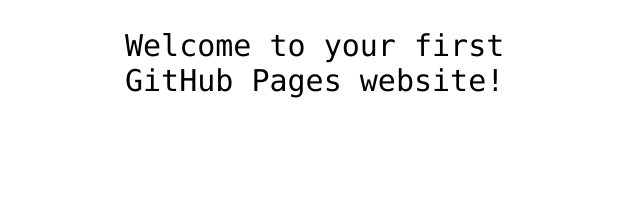
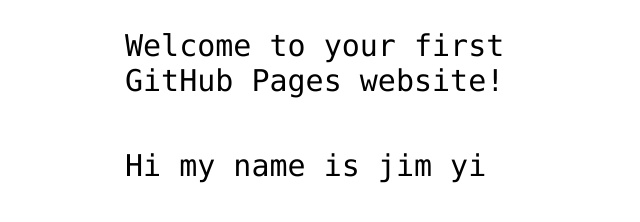
Before and after one commit to jim-yi/hello-world, a plain HTML site: page index.html in a window 1280 px wide. Shown: the part 360-582 px from the top of the page, without its empty margins (315-955 px from the left). Drawn offline with Linux system fonts and the light colour scheme.

Commit message:
Update index.html

```diff
--- a/index.html
+++ b/index.html
@@ -11,8 +11,8 @@
 
 <img src="https://octodex.github.com/images/daftpunktocat-thomas.gif" id="octocat" alt="octocat-gif" />
 
-<!-- Change this code here by copy and pasting your template on line 15 -->
 <p>Welcome to your first GitHub Pages website!</p>
+<p>Hi my name is jim yi</p>
 
 </body>
 </html>
```
